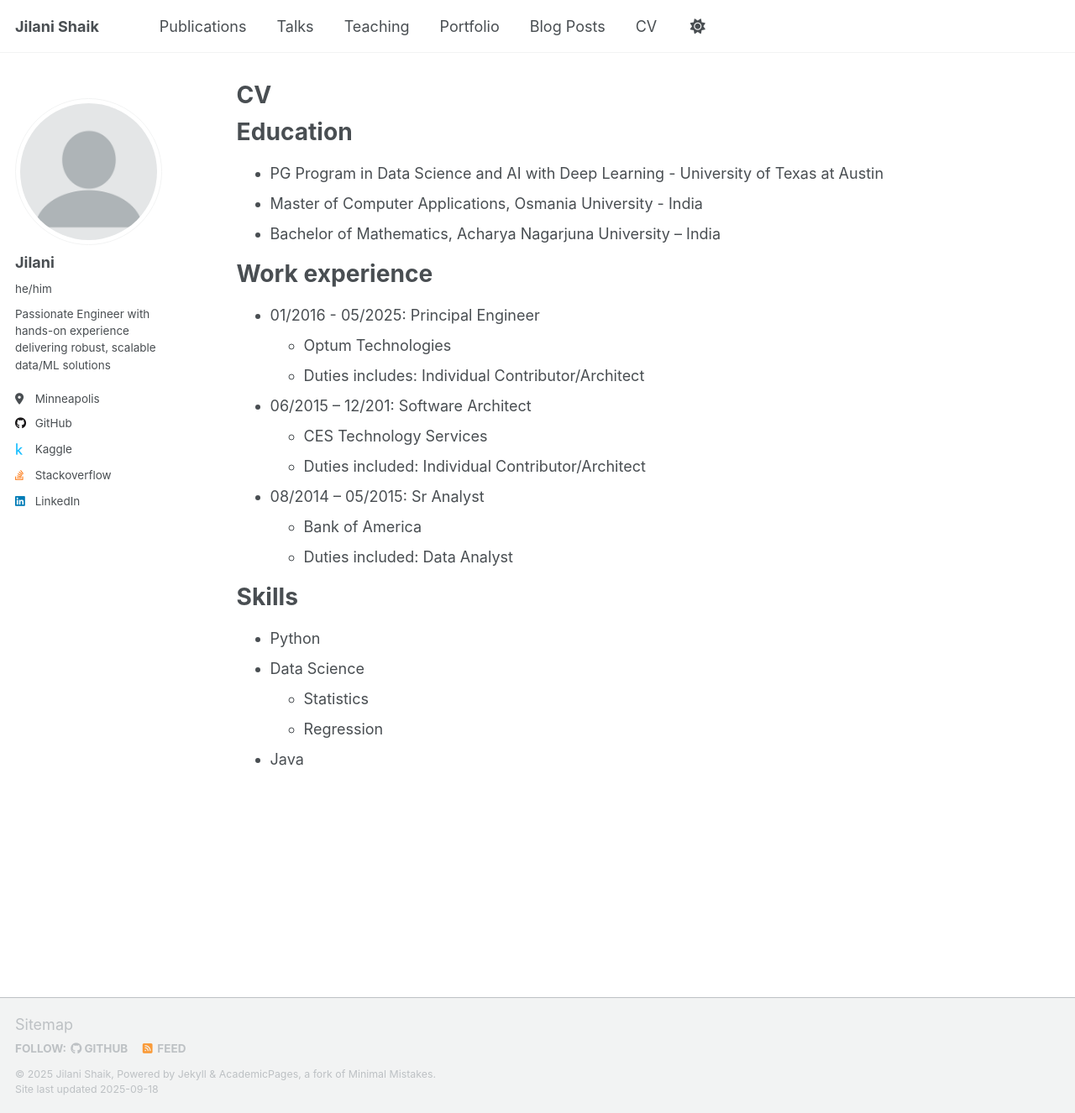
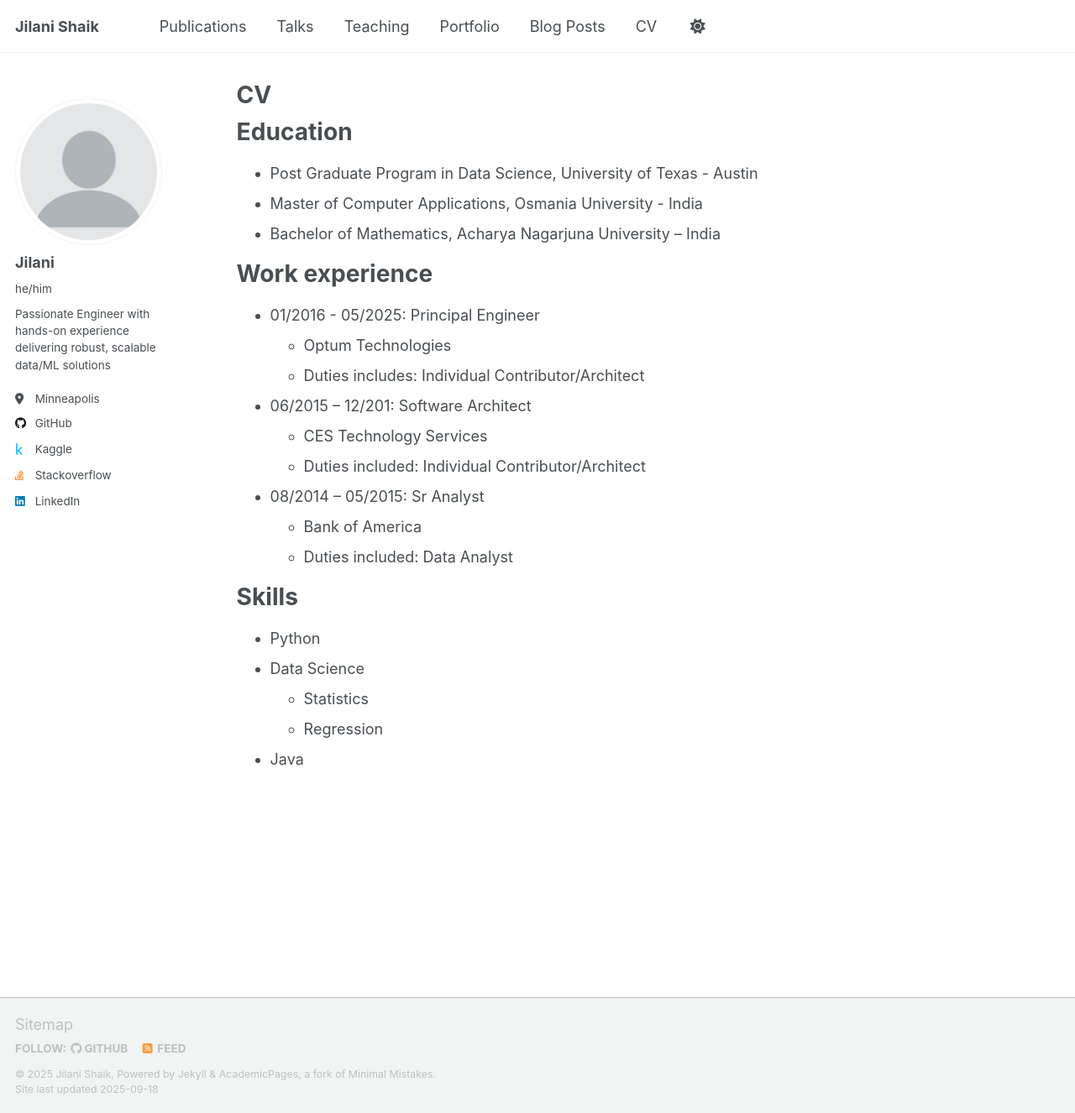
Before and after one commit to jilani20/jilani20.github.io, a Jekyll site: the page built from _pages/cv.md, in a window 1280 px wide and 1326 px high. Shown: the whole window at 84% size. Built offline with Jekyll 4.4.1, drawn with Linux system fonts in a browser that asks for light colours; a script that is not in the unit is left out.

Commit message:
minor changes

```diff
--- a/_pages/cv.md
+++ b/_pages/cv.md
@@ -11,7 +11,7 @@
 
 Education
 ======
-* PG Program in Data Science and AI with Deep Learning - University of Texas at Austin
+* Post Graduate Program in Data Science, University of Texas - Austin
 * Master of Computer Applications, Osmania University - India
 * Bachelor of Mathematics, Acharya Nagarjuna University – India
 
```
Also changed, not shown: 1 other file.
